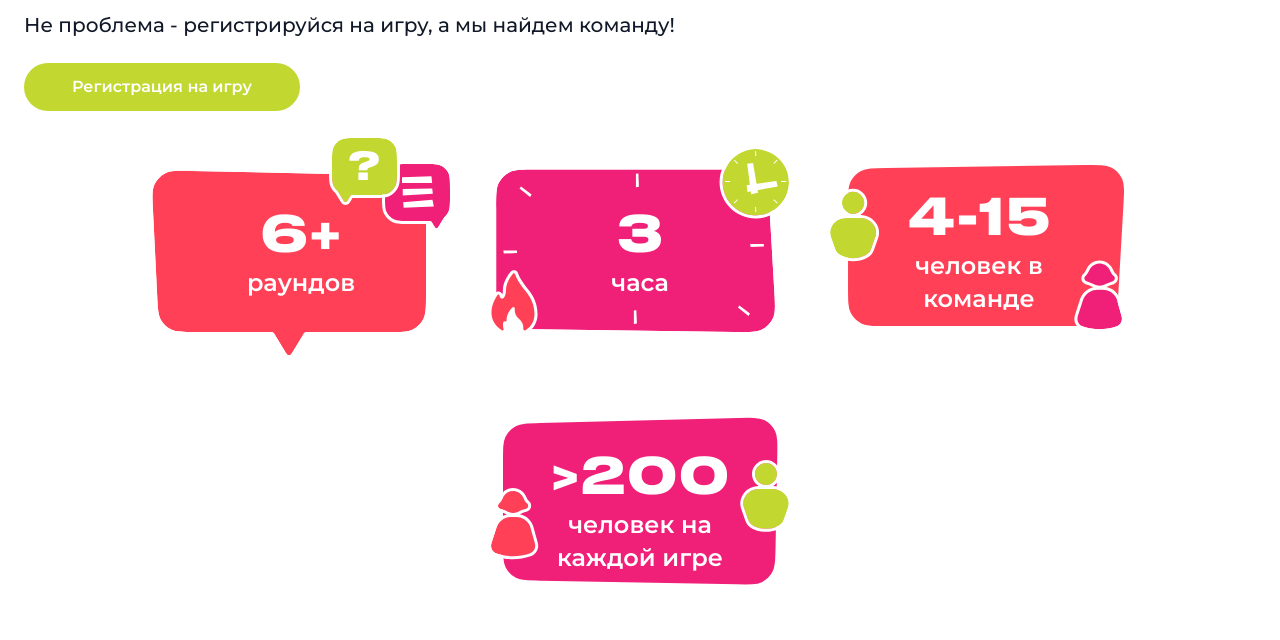
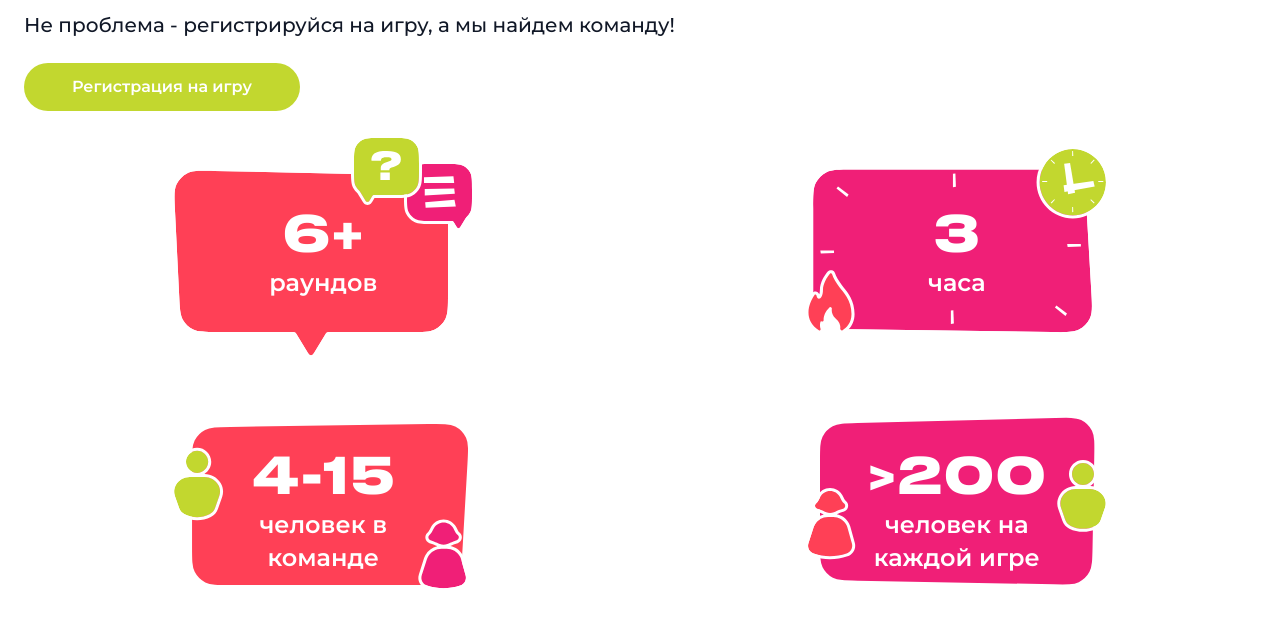
Before and after one commit to otgadaymelody/otgadaymelody-web, a React (Create React App) app: page / in a window 1280 px wide. Shown: the part 3900-4540 px from the top of the page. Built offline with nearby package versions, Linux system fonts and the light colour scheme; no server answers; grey boxes are pictures that could not be loaded.

Commit message:
refactor(infographic): change flex to grid

```diff
--- a/package.json
+++ b/package.json
@@ -2,6 +2,7 @@
   "name": "otgadaymelody-web",
   "version": "0.1.0",
   "private": true,
+  "homepage": "https://otgadaymelody.github.io/otgadaymelody-web/",
   "dependencies": {
     "@craco/craco": "^7.1.0",
     "@testing-library/jest-dom": "^5.16.5",
--- a/src/components/about-us/AboutUs.tsx
+++ b/src/components/about-us/AboutUs.tsx
@@ -45,7 +45,7 @@ const AboutUs: FC<BaseComponent> = ({ className }): React.ReactElement => {
         </section>
       </div>
 
-      <div className="infographic-block">
+      <div className="infographic-block__wrapper">
         <InfographicBlock />
       </div>
 
--- a/src/components/about-us/infographic-block/InfographicBlock.css
+++ b/src/components/about-us/infographic-block/InfographicBlock.css
@@ -1,6 +1,17 @@
 .infographic-block {
-  display: flex;
-  justify-content: center;
-  flex-wrap: wrap;
-  gap: 35px;
+  display: grid;
+  grid-template-columns: 1fr;
+  grid-gap: 35px;
+  place-items: center;
 }
+
+@media (min-width: 744px) {
+  .infographic-block {
+    grid-template-columns: 1fr 1fr;
+  }
+}
+@media (min-width: 1440px) {
+  .infographic-block {
+    grid-template-columns: 1fr 1fr 1fr 1fr;
+  }
+}
```
